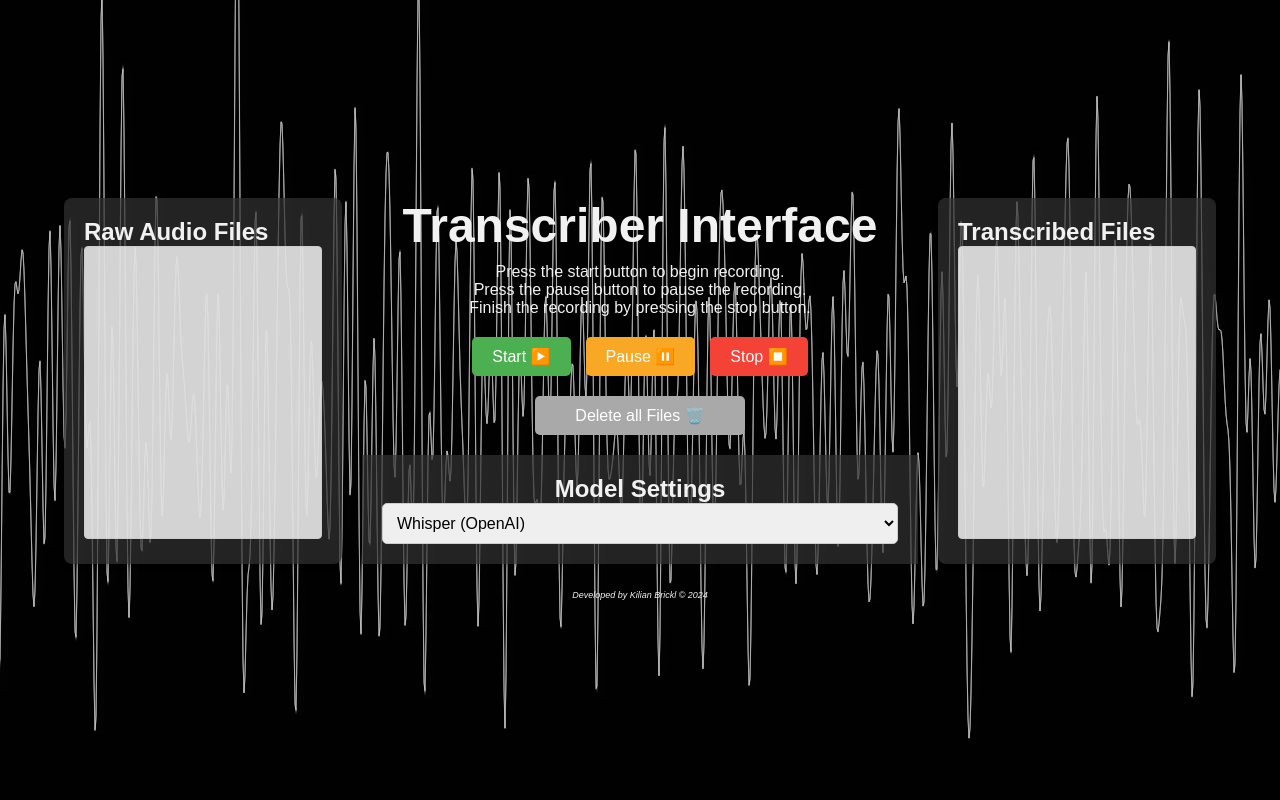
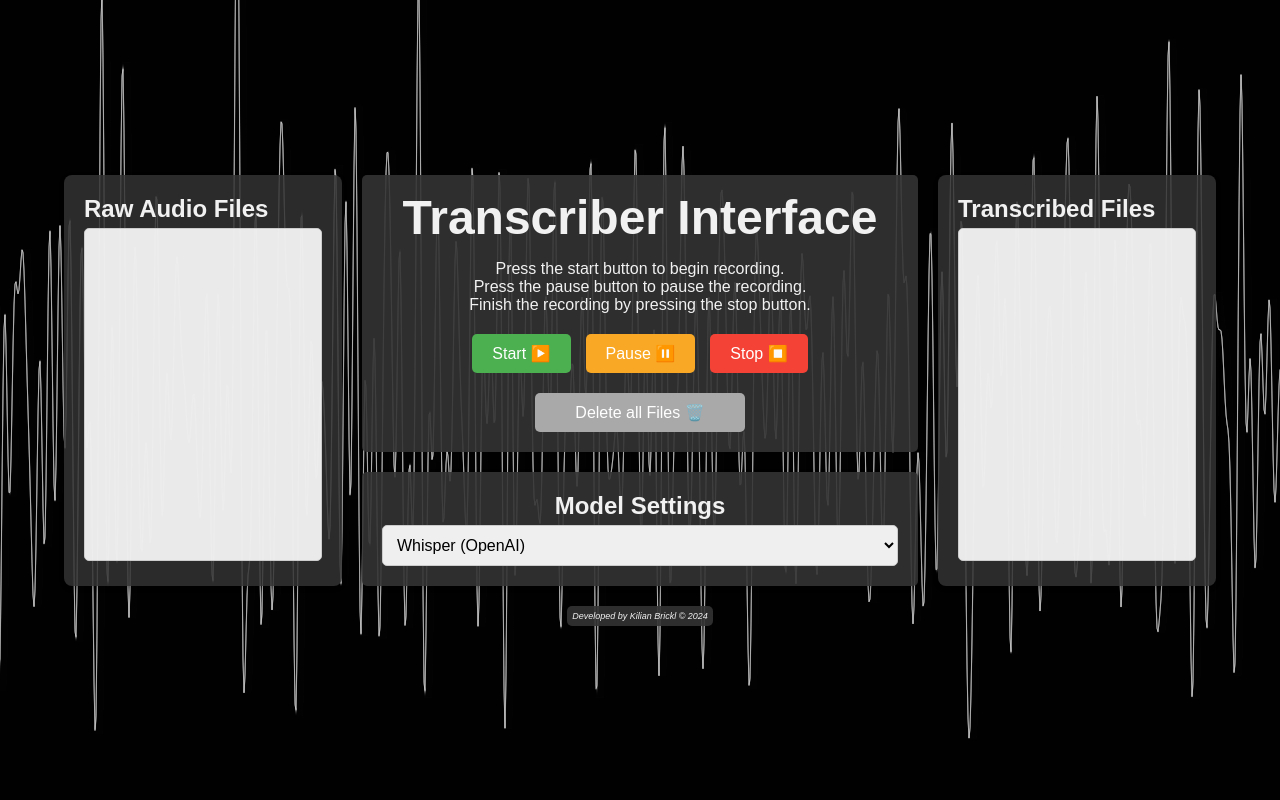
Before and after one commit to BrckJr/Speech2Text, a Flask app: page / in a window 1280 px wide. Run offline with Flask 3, Linux system fonts and the light colour scheme.

```diff
--- a/backend/static/css/styles.css
+++ b/backend/static/css/styles.css
@@ -44,7 +44,7 @@ body {
 
 /* Panels */
 .panel {
-    background: rgba(51, 51, 51, 0.7); /* Dark grey with 70% opacity */
+    background: rgba(51, 51, 51, 0.85); /* Dark grey with 85% opacity */
     border-radius: 8px;
     padding: 20px;
     box-shadow: 0 2px 5px rgba(0, 0, 0, 0.2);
@@ -62,8 +62,8 @@ body {
 .file-list {
     height: 90%;
     border: 1px solid #ccc;
-    border-radius: 4px;
-    background: rgba(255, 255, 255, 0.8);
+    border-radius: 5px;
+    background: rgba(255, 255, 255, 0.9); /* Light grey with 90% opacity */
     font-size: 12px;
 }
 
@@ -71,11 +71,18 @@ body {
 .center {
     grid-area: center;
     text-align: center;
+    border-radius: 5px;
+    background: rgba(51, 51, 51, 0.9); /* Dark grey with 90% opacity */
 }
 
 h1 {
     font-size: 48px;
-    margin-bottom: 10px;
+    margin: 15px;
+}
+
+h2 {
+    font-size: 24px;
+    margin-bottom: 5px;
 }
 
 p {
@@ -86,7 +93,8 @@ p {
 p_footer {
     font-size: 9px;
     font-style: italic;
-    margin: 20px;
+    text-align: center;
+    padding: 5px 5px;
 }
 
 /* Buttons */
@@ -133,6 +141,7 @@ p_footer {
     border: none;
     border-radius: 5px;
     cursor: pointer;
+    margin-bottom: 20px;
 }
 
 .delete-btn:hover {
@@ -142,8 +151,8 @@ p_footer {
 /* Model Settings */
 .model-settings {
     grid-area: settings;
-    background: rgba(51, 51, 51, 0.7); /* Dark grey with 70% opacity */)
-    border-radius: 8px;
+    background: rgba(51, 51, 51, 0.90); /* Dark grey with 90% opacity */
+    border-radius: 5px;
     padding: 20px;
     text-align: center;
     box-shadow: 0 2px 5px rgba(0, 0, 0, 0.2);
@@ -159,7 +168,12 @@ select {
 
 /* Footer */
 footer {
+    display: flex;
+    justify-content: center; /* Horizontally center */
+    align-items: center; /* Vertically center */
     text-align: center;
-    margin-top: 20px;
+    border-radius: 5px;
+    background: rgba(51, 51, 51, 0.9); /* Dark grey with 90% opacity */
     color: #f1f1f1;
+    margin-top: 20px; /* Add space between the footer and the previous section */
 }
```
Also changed, not shown: backend/static/js/script.js (+180 -0 lines).
